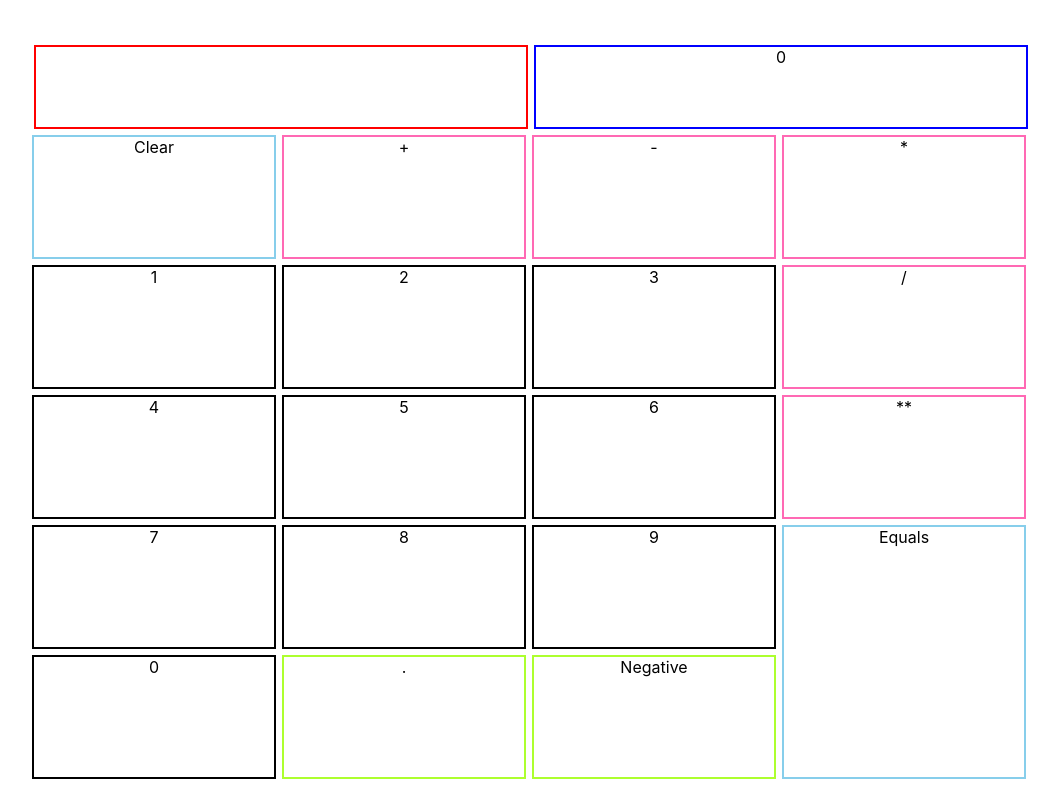
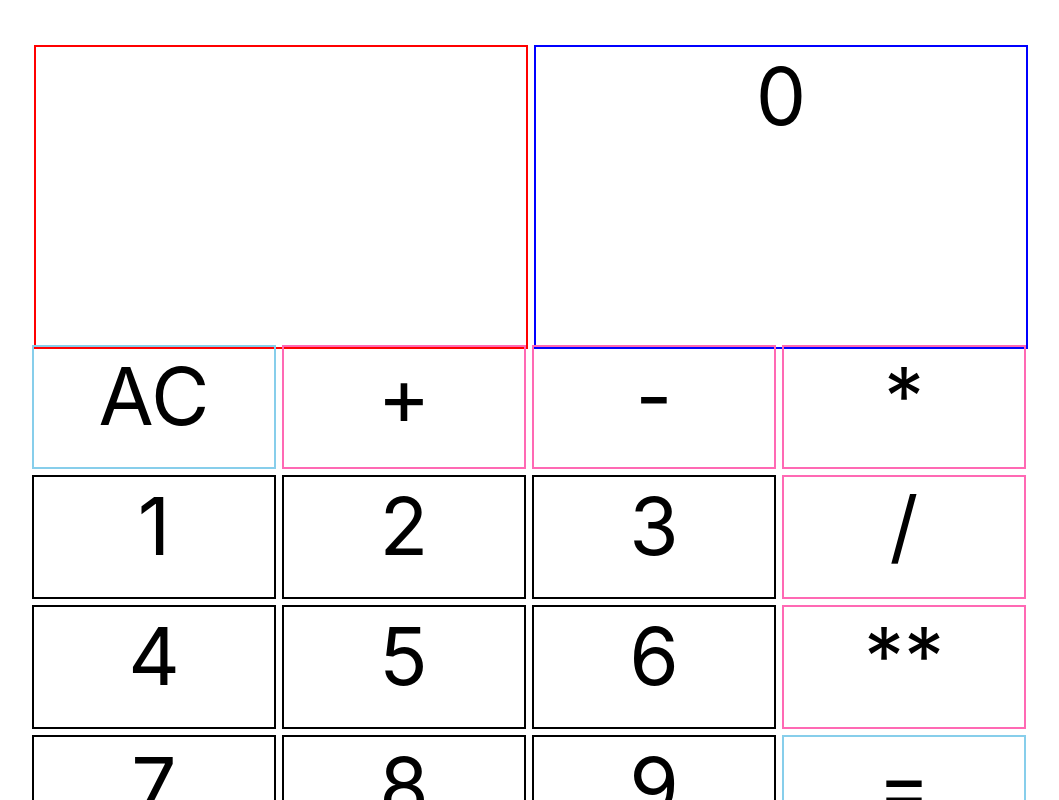
Before and after one commit to amara-j/calculator, a React (Create React App) app: page / in a window 1280 px wide. Shown: the top 800 px of the page, without its empty margins (111-1170 px from the left). Built offline with nearby package versions, Linux system fonts and the light colour scheme.

Commit message:
up caret key press => exponent, which uses regex match to display as ^ rather than **

```diff
--- a/src/App.css
+++ b/src/App.css
@@ -4,6 +4,7 @@
   grid-template-columns: 1fr;
   align-items: center;
   justify-items: center;
+  font-size: 80px;
 }
 
 .calculatorButtons {
@@ -18,7 +19,7 @@
   text-align: center;
   display: grid;
   grid-template-columns: repeat(4, 250px);
-  grid-template-rows: 90px;
+  grid-template-rows: 300px;
 }
 
 .clearContainer {
@@ -119,7 +120,7 @@
 .expressionContainer {
   border: 2px solid red;
   width: 490px;
-  height: 80px;
+  height: 300px;
   grid-column: 1 /2;
   margin: 5px 5px 5px 5px;
   grid-row: 1;
@@ -129,7 +130,7 @@
   border: 2px solid blue;
   width: 490px;
   margin: 5px 5px 5px 5px;
-  height: 80px;
+  height: 300px;
   grid-column: 3/4;
   grid-row: 1;
 }
--- a/src/Calculator.js
+++ b/src/Calculator.js
@@ -68,6 +68,24 @@ function Calculator() {
       return answer.toString().slice(0, -1);
     }
     return answer;
+  };
+
+  const handleExponentOperatorDisplay = (operator) => {
+    if (operator.length != 0) {
+      const opString = operator.toString();
+      let re = /\*\*/g;
+      return opString.replace(re, `^`);
+    }
+    return operator;
+  };
+
+  const regExpsTest = () => {
+    const lawyer = "Im not a cat i just ** look ** like a cat";
+    console.log(lawyer);
+    let re = /\*\*/g;
+    // let re = new RegExp('\*\*', "g");
+    const fixed = lawyer.replace(re, "lawyer");
+    console.log(fixed);
   };
 
   const negativeButtonOnClick = () => {
@@ -148,6 +166,9 @@ function Calculator() {
     //delete
     else if (e.code === "Backspace") {
       handleDelete();
+      //handle exponent case- should be ^ key but js recognizes it as **
+    } else if (e.key === "^") {
+      operatorButtonOnClick("**");
     }
   };
 
@@ -163,7 +184,7 @@ function Calculator() {
           {checkResultError(eval(handleIncompleteResult(result)))}
         </div>{" "}
         <div className="expressionContainer">
-          {operand1 + operator + operand2}
+          {operand1 + handleExponentOperatorDisplay(operator) + operand2}
         </div>
       </div>
       <div className="calculatorButtons">
@@ -188,19 +209,19 @@ function Calculator() {
           }}
         />
         <Button // equals button
-          display={"Equals"}
+          display={"="}
           containerClassName={"equalsContainer"}
           onClick={() => {
             equalsButtonOnClick();
           }}
         />
         <Button //  clear button
-          display={"Clear"}
+          display={"AC"}
           containerClassName={"clearContainer"}
           onClick={() => clearButtonOnClick()}
         />
         <Button // negative button
-          display={"Negative"}
+          display={"-x"}
           containerClassName={"negativeContainer"}
           onClick={() => {
             negativeButtonOnClick();
```
